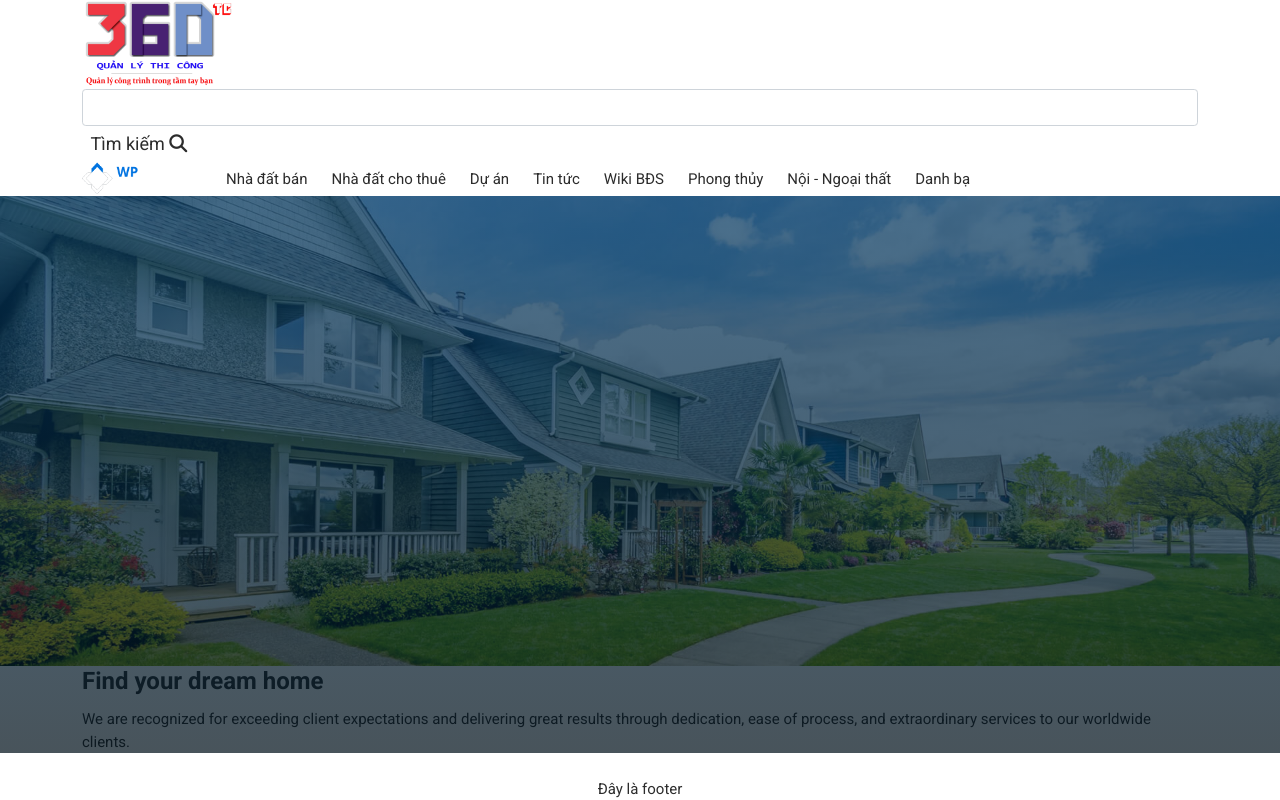
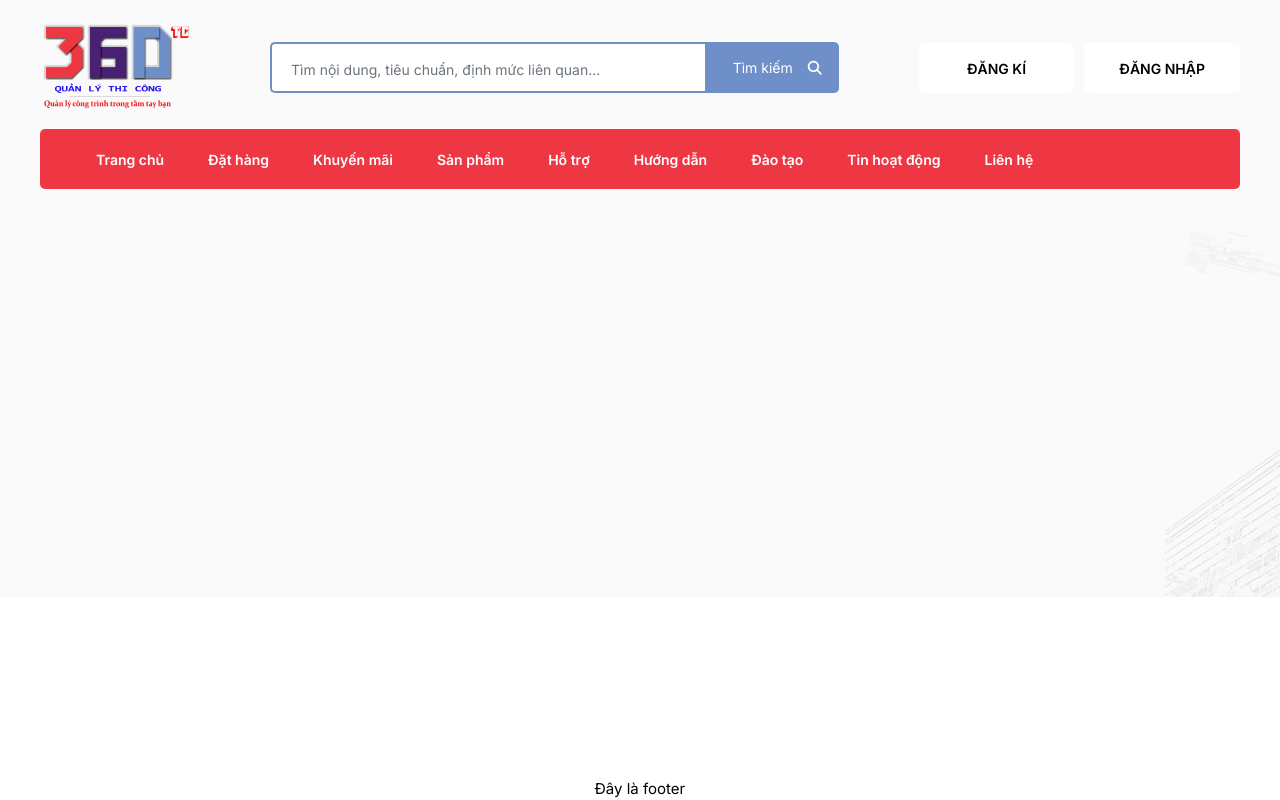
Before and after one commit to lathieuhiep/360TC, a website: page app/pages/index.html in a window 1280 px wide. Drawn offline with nearby package versions, Linux system fonts and the light colour scheme; files that its build step writes are made by us from their sources; files whose address does not match are found by name.

Commit message:
style header

```diff
--- a/app/assets/scss/_general.scss
+++ b/app/assets/scss/_general.scss
@@ -21,6 +21,7 @@ body {
 }
 
 .sticky-footer {
+  padding: 1.6rem 0;
   flex: 1 0 auto;
   overflow-x: hidden;
 }
@@ -50,7 +51,7 @@ a {
   @include transition();
 
   &:hover {
-    color: $color-hover;
+    color: $color-red;
   }
 }
 
@@ -76,7 +77,7 @@ iframe {
 }
 
 blockquote {
-  border-left: 1px solid $color-hover;
+  border-left: 1px solid $color-red;
   padding-left: 3rem;
 }
 
@@ -88,3 +89,22 @@ pre {
 .reset-list {
   @include reset-list();
 }
+
+.form-control {
+  &:focus {
+    box-shadow: none;
+  }
+}
+
+.radius-5 {
+  border-radius: .5rem;
+}
+
+.fs-14 {
+  font-size: 1.4rem;
+  line-height: 2.4rem;
+}
+
+.fw-600 {
+  font-weight: 600;
+}
--- a/app/assets/scss/abstracts/_variables.scss
+++ b/app/assets/scss/abstracts/_variables.scss
@@ -1,5 +1,5 @@
 // Font Families
-$font-primary: 'Roboto', sans-serif;
+$font-primary: 'Inter', sans-serif;
 
 // font size body
 $font-size-body: 1.6rem;
@@ -13,8 +13,11 @@ $h5-font-size: 1.6rem;
 $h6-font-size: 1.4rem;
 
 // Color
-$color-primary: #2C2C2C;
-$color-hover: #E03C31;
+$color-primary: #000000;
+$color-second: #383838;
+$color-red: #EE3743;
+$color-slightly-blue: #6F8FC9;
+$color-dark-gray: #8a8a8a;
 $color-link: #005DFF;
 $color-white: #fff;
 
--- a/app/assets/scss/componets/header.scss
+++ b/app/assets/scss/componets/header.scss
@@ -1,61 +1,102 @@
 .header {
-  &__top {}
-}
+  position: relative;
 
-.navbar-header {
-  padding: 0;
-  height: inherit;
-  @include grid-columns(24px, 120px 1fr);
+  &:before {
+    position: absolute;
+    content: "";
+    top: 0;
+    left: 0;
+    right: 0;
+    height: 59.7rem;
+    background-image: url("../images/bg-header.png");
+    background-repeat: no-repeat;
+    background-position: top center;
+    background-size: cover;
+  }
 
   > div {
-    height: inherit;
+    position: relative;
+    z-index: 1;
   }
 
-  .logo {
-    height: inherit;
+  &__top {
+    padding-top: 2.3rem;
+    padding-bottom: 1.7rem;
+    display: grid;
+    grid-column-gap: 8rem;
+    grid-template-columns: 15rem 1fr auto;
+    align-items: center;
   }
 
-  .menu {
-    > ul {
+  .form-search {
+    display: grid;
+    grid-template-columns: 1fr auto;
+
+    .form-control {
+      padding: 1.5rem 1.9rem 1.1rem;
+      font-size: 1.4rem;
+      color: $color-dark-gray;
+      border-radius: .5rem 0 0 .5rem;
+      border-width: .2rem 0 .2rem .2rem;
+      border-color: $color-slightly-blue;
+    }
+
+    .btn-search {
+      padding: 1.3rem 1.6rem 1.3rem 2.7rem;
+      font-size: 1.4rem;
+      color: $color-white;
+      border-radius: 0 .5rem .5rem 0;
+      background-color: $color-slightly-blue;
+      @include transition();
+
+      &:hover {
+        color: $color-primary;
+      }
+
+      span {
+        margin-right: 1.1rem;
+      }
+    }
+  }
+
+  .user-action {
+    display: grid;
+    grid-gap: 1rem;
+    grid-template-columns: repeat(2, 1fr);
+
+    &__link {
+      display: inline-block;
+      padding: 1.4rem 3.5rem 1.2rem;
+      text-align: center;
+      border-radius: .5rem;
+      background-color: $color-white;
+    }
+  }
+
+  &__menu {
+    padding: 0 4rem;
+    height: 6rem;
+    background-color: $color-red;
+
+    ul {
+      height: inherit;
+      display: flex;
+
       > li {
-        position: relative;
-        padding: 0 12px;
-
-        &:first-child {
-          padding-left: 0;
-        }
-
-        &:last-child {
-          padding-right: 0;
+        &:not(:last-child) {
+          margin-right: 1.2rem;
         }
 
         > a {
-          position: relative;
-
-          &:after {
-            position: absolute;
-            content: "";
-            width: 0;
-            height: 2px;
-            left: 0;
-            bottom: -2px;
-            background-color: $background-hover;
-            @include transition();
-          }
+          padding: .9rem 1.6rem .7rem;
+          border-radius: .5rem;
 
           &:hover {
-            &:after {
-              width: 100%;
-            }
+            color: $color-primary;
+            background-color: $color-white;
           }
         }
       }
-    }
-
-    ul {
-      @include reset-list;
-      height: inherit;
-      display: flex;
 
       li {
         position: relative;
@@ -64,6 +105,10 @@
 
         a {
           display: block;
+          color: $color-white;
+          font-size: 1.4rem;
+          font-weight: 600;
+          line-height: 2.4rem;
         }
       }
     }
--- a/app/assets/scss/libs/bootstrap.scss
+++ b/app/assets/scss/libs/bootstrap.scss
@@ -26,7 +26,7 @@ $grid-gutter-width: 2.4rem;
 //
 // Style anchor elements.
 $link-color: $color-link;
-$link-hover-color: $color-hover;
+$link-hover-color: $color-red;
 $link-decoration: none;
 
 // scss-docs-end caret-variables
@@ -64,8 +64,8 @@ $container-max-widths: (
 		sm: 100%,
 		md: 100%,
 		lg: 100%,
-		xl: 1140px,
-		xxl: 1224px
+		xl: 1224px,
+		xxl: 1314px
 ) !default;
 
 // Include remainder of required Bootstrap stylesheets
--- a/app/components/head_global.html
+++ b/app/components/head_global.html
@@ -5,7 +5,7 @@
 <!-- Fonts -->
 <link rel="preconnect" href="https://fonts.googleapis.com">
 <link rel="preconnect" href="https://fonts.gstatic.com" crossorigin>
-<link href="https://fonts.googleapis.com/css2?family=Roboto:wght@400;500;700&display=swap" rel="stylesheet">
+<link href="https://fonts.googleapis.com/css2?family=Inter:wght@400;600&display=swap" rel="stylesheet">
 
 <!-- FontAwesome -->
 <link rel="stylesheet" href="@@webRoot/assets/icons/css/font-awesome.min.css">
--- a/app/components/main-nav.html
+++ b/app/components/main-nav.html
@@ -1,47 +1,39 @@
-<nav class="navbar navbar-header">
-	<div class="left">
-		<a class="logo d-flex align-items-center" href="#">
-			<img src="@@webRoot/assets/images/transparentopt.png" alt="logo">
-		</a>
-
-		<button class="navbar-toggler d-lg-none" type="button" data-bs-toggle="collapse" data-bs-target="#menu" aria-controls="menu" aria-expanded="false" aria-label="Toggle navigation">
-			<i class="fa-regular fa-bars"></i>
-		</button>
-	</div>
-
-	<div class="menu d-lg-block collapse navbar-collapse" id="menu">
-		<ul>
+<nav class="navbar navbar-header p-0 h-100">
+	<ul class="reset-list d-flex">
 		<li>
-				<a href="#">Nhà đất bán</a>
+			<a href="index.html">Trang chủ</a>
 		</li>
 
 		<li>
-				<a href="#">Nhà đất cho thuê</a>
+			<a href="#">Đặt hàng</a>
 		</li>
 
 		<li>
-				<a href="#">Dự án</a>
+			<a href="#">Khuyến mãi</a>
 		</li>
 
 		<li>
-				<a href="#">Tin tức</a>
+			<a href="#">Sản phẩm</a>
 		</li>
 
 		<li>
-				<a href="#">Wiki BĐS</a>
+			<a href="#">Hỗ trợ</a>
 		</li>
 
 		<li>
-				<a href="#">Phong thủy</a>
+			<a href="#">Hướng dẫn</a>
 		</li>
 
 		<li>
-				<a href="#">Nội - Ngoại thất</a>
+			<a href="#">Đào tạo</a>
 		</li>
 
 		<li>
-				<a href="#">Danh bạ</a>
+			<a href="#">Tin hoạt động</a>
+		</li>
+
+		<li>
+			<a href="#">Liên hệ</a>
 		</li>
 	</ul>
-	</div>
 </nav>
--- a/app/layouts/header.html
+++ b/app/layouts/header.html
@@ -1,20 +1,27 @@
 <header class="header">
-	<div class="header__top container">
+	<div class="container">
+		<div class="header__top">
 			<a href="index.html" class="logo">
 				<img src="@@webRoot/assets/images/logo.png" alt="logo">
 			</a>
 
 			<form class="form-search">
-			<input type="text" class="form-control" name="keyword" aria-label="">
+				<input type="text" class="form-control" name="keyword" placeholder="Tìm nội dung, tiêu chuẩn, định mức liên quan..." aria-label="">
 
 				<button type="submit" class="btn btn-search">
 					<span>Tìm kiếm</span>
 					<i class="fa-solid fa-magnifying-glass"></i>
 				</button>
 			</form>
+
+			<div class="user-action">
+				<a class="user-action__link radius-5 fs-14 fw-600" href="#">ĐĂNG KÍ</a>
+				<a class="user-action__link radius-5 fs-14 fw-600" href="#">ĐĂNG NHẬP</a>
+			</div>
 		</div>
 
-	<div class="header__menu container">
+		<div class="header__menu radius-5">
 			@@include('../components/main-nav.html')
 		</div>
+	</div>
 </header>
--- a/app/pages/index.html
+++ b/app/pages/index.html
@@ -10,19 +10,7 @@
 <body class="page-template page-template-home">
     @@include('../layouts/header.html')
 
-    <div class="sticky-footer">
-        <div class="element-banner">
-	        <img src="@@webRoot/assets/images/wpresidece-header.jpg" alt="">
-
-            <div class="container">
-	            <h2 class="title">Find your dream home</h2>
-
-	            <p class="text">
-		            We are recognized for exceeding client expectations and delivering great results through dedication, ease of process, and extraordinary services to our worldwide clients.
-	            </p>
-            </div>
-        </div>
-    </div>
+    <div class="sticky-footer"></div>
 
     @@include('../layouts/footer.html')
 </body>
```
Also changed, not shown: app/components/socials.html (deleted, +0 -49 lines), app/components/tabs-search.html (deleted, +0 -19 lines), app/components/top-nav.html (deleted, +0 -22 lines), app/assets/images/bg-footer.png (added), app/assets/images/bg-header.png (added), build/assets/css/libs/bootstrap.min.css, build/assets/css/style.css, build/assets/images/bg-footer.png (added), build/assets/images/bg-header.png (added), build/favorites.html, build/index.html. Lines whose indentation alone changed are shown as unchanged.
